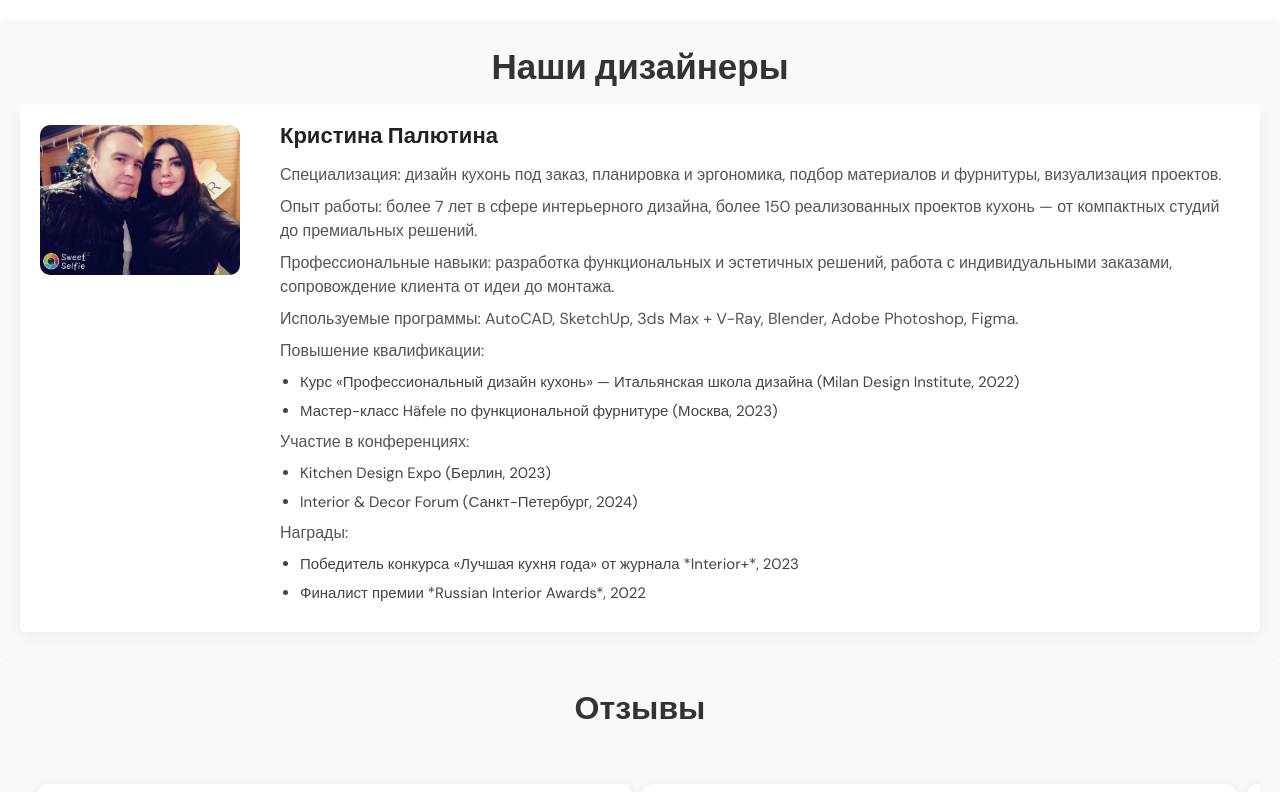
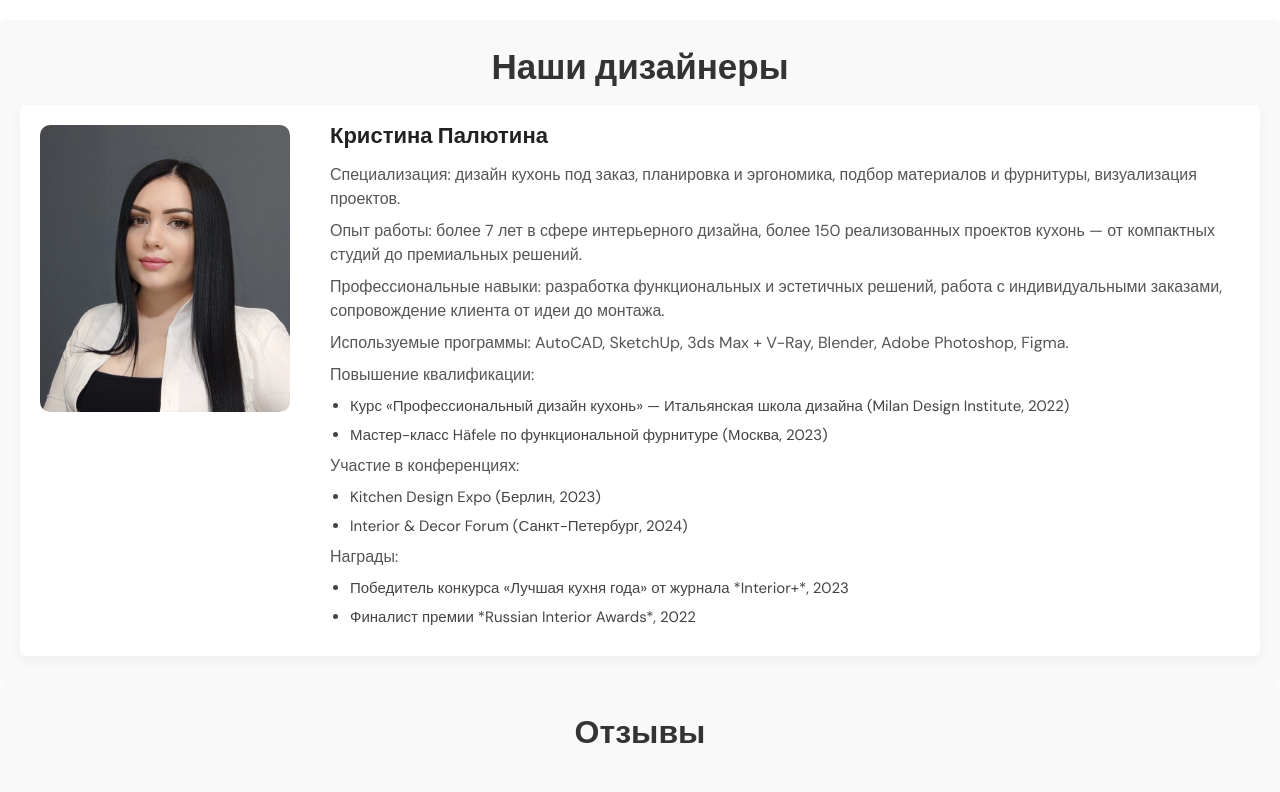
Before and after one commit to Ncomest/kitch, a Vue app: page / in a window 1280 px wide. Shown: the part 560-1352 px from the top of the page. Built offline with nearby package versions, Linux system fonts and the light colour scheme; a web font is replaced by a local one.

Commit message:
fix photo designer

```diff
--- a/src/components/section/ourDesigner/OurDesigner.vue
+++ b/src/components/section/ourDesigner/OurDesigner.vue
@@ -6,7 +6,7 @@
 
       <div class="our-designer__card designer-card">
         <div class="designer-card__photo">
-          <img src="/designer/designer.webp" alt="Фото дизайнера" />
+          <img src="/designer/designer_2.webp" alt="Фото дизайнера" />
         </div>
 
         <div class="designer-card__info">
--- a/src/components/section/ourDesigner/style.scss
+++ b/src/components/section/ourDesigner/style.scss
@@ -31,7 +31,7 @@
   flex: 1;
 
   &__photo {
-    flex: 0 0 200px;
+    flex: 0 0 250px;
 
     img {
       width: 100%;
```
Also changed, not shown: public/designer/designer_2.jpg (added), public/designer/designer_2.webp (added).
